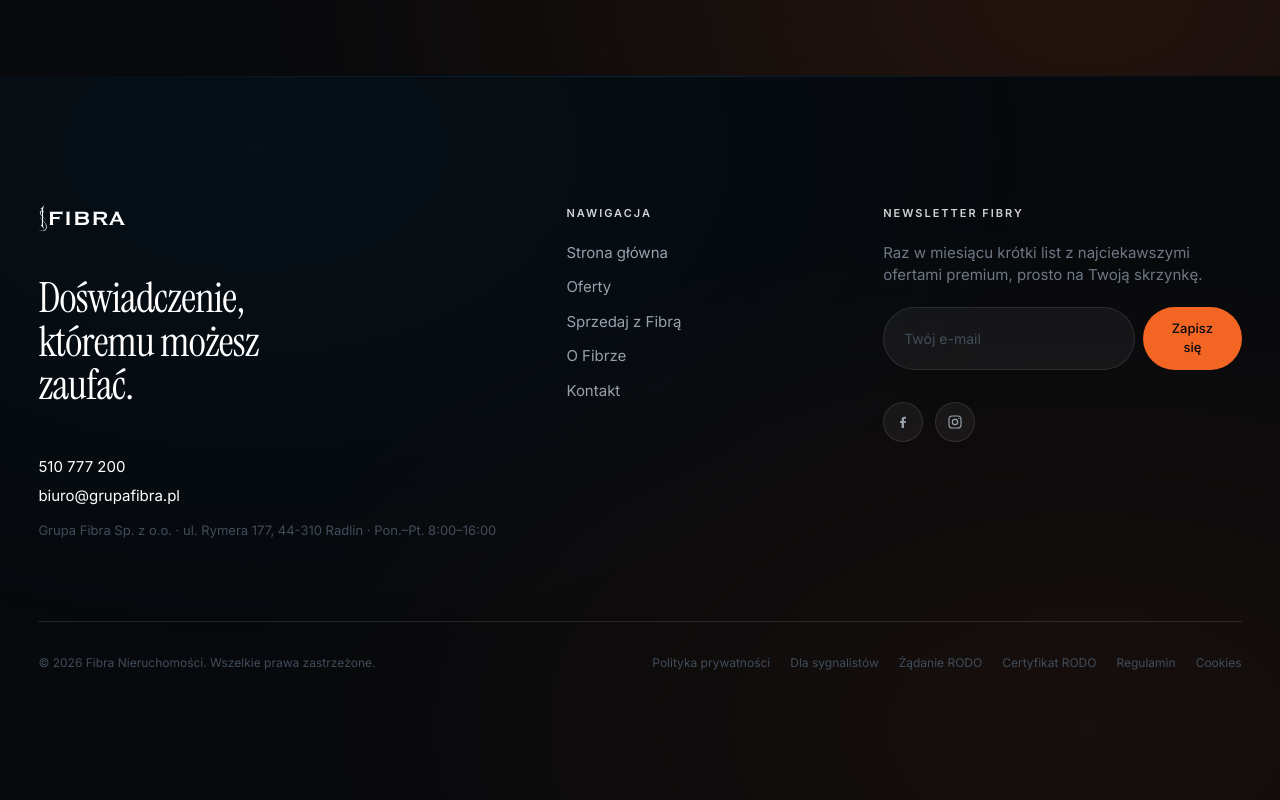
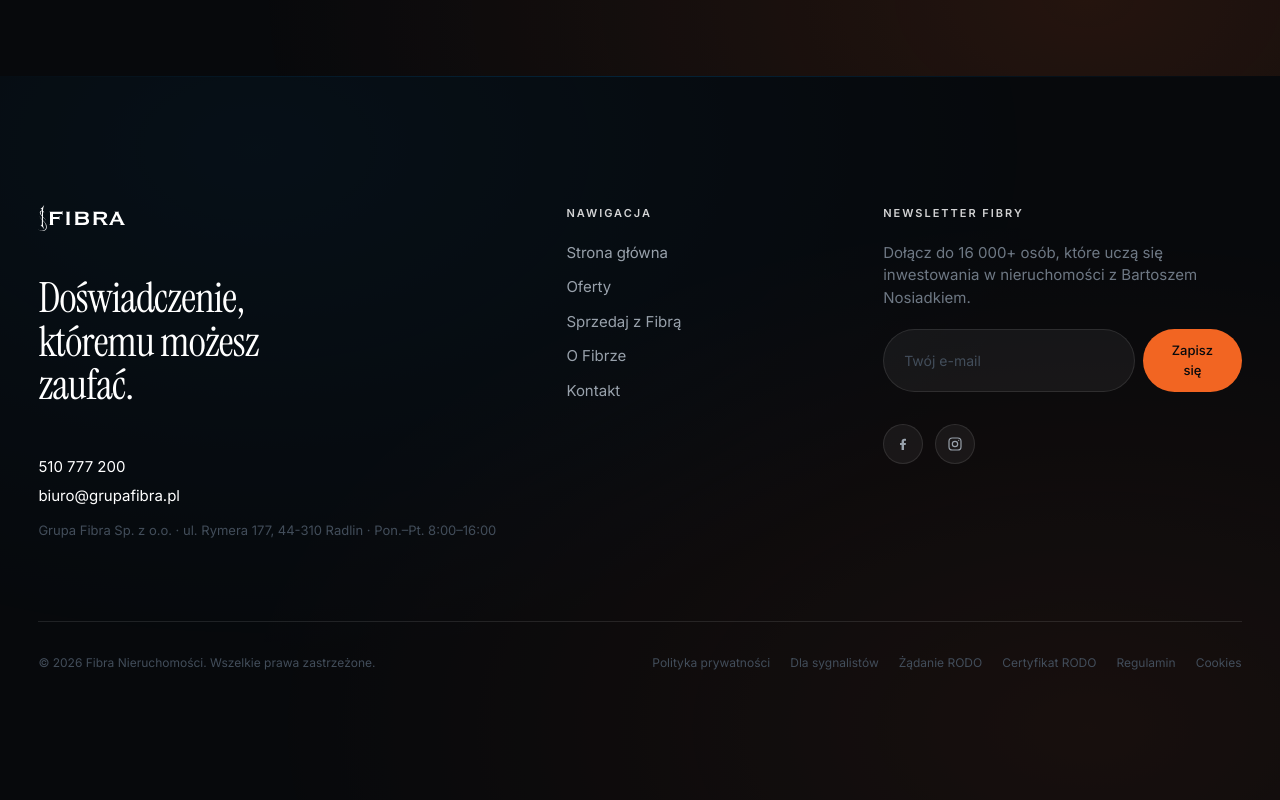
Before and after one commit to stanislaw-fibra/Fibra, a Next.js app: page / in a window 1280 px wide. Shown: the part 5385-6185 px from the top of the page. Built offline with nearby package versions, Linux system fonts and the light colour scheme; no server answers; the database is empty.

Commit message:
Newsletter copy: podkreśl 16k+ subskrybentów i edukację od Bartosza
Zmiana tekstu pod formularzem newsletter w footerze.

```diff
--- a/src/components/site/Footer.tsx
+++ b/src/components/site/Footer.tsx
@@ -73,7 +73,7 @@ export function Footer() {
           <div className="md:col-span-4">
             <p className="eyebrow eyebrow-on-dark mb-5">Newsletter Fibry</p>
             <p className="text-[15px] text-ink-400 mb-5">
-              Raz w miesiącu krótki list z najciekawszymi ofertami premium, prosto na Twoją skrzynkę.
+              Dołącz do 16 000+ osób, które uczą się inwestowania w nieruchomości z Bartoszem Nosiadkiem.
             </p>
             <NewsletterForm />
             <div className="mt-8 flex items-center gap-3">
```
